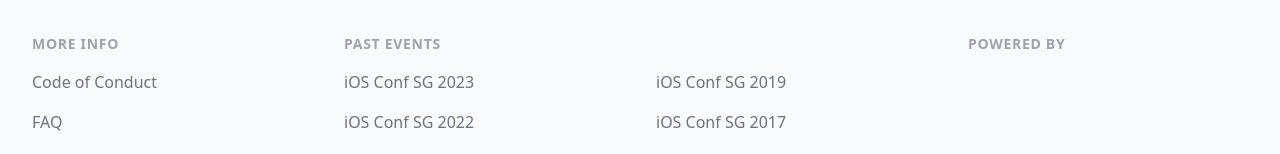
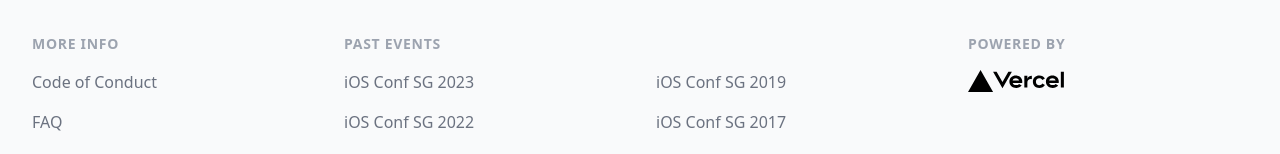
Before and after one commit to iOSConfSG/2024-website, a Next.js app: page / in a window 1280 px wide. Shown: the part 5129-5283 px from the top of the page. Built offline with nearby package versions, Linux system fonts and the light colour scheme; a web font is replaced by a local one.

Commit message:
Update link and fix image

```diff
--- a/src/components/section/Footer.js
+++ b/src/components/section/Footer.js
@@ -56,7 +56,16 @@
                   <Link href="https://vercel.com/new??utm_source=iosconfsg&utm_campaign=oss" legacyBehavior>
                     <div className="relative">
                         <a target="_blank" rel="noopener noreferrer">
-                          <Image className="mt-0 w-24" src="/images/vercel.svg" alt="Powered by Vercel" fill/>
+                          {/* <Image className="mt-0 w-24" src="/images/vercel.png" alt="Powered by Vercel" fill/> */}
+                          <Image
+                            src="/images/vercel.svg"
+                            layout="intrinsic"
+                            objectfit="cover"
+                            alt="Powered by Vercel"
+                            className="mt-0 w-24"
+                            height={256}
+                            width={58}
+                          />
                     </a>
                     </div>
                       </Link>
--- a/src/data/speakers.js
+++ b/src/data/speakers.js
@@ -53,7 +53,7 @@
     "name": "Rudrank Riyam",
     "company": "iOS Developer",
     "imageUrl": "/images/speakers/RudrankRiyam.jpg",
-    "companyUrl": "",
+    "companyUrl": "https://rryam.com",
     "twitter": "rudrankriyam",
     "linkedin": "",
     "shortBio": "Rudrank, a wordsmith and engineer making waves in the Apple universe. When not weaving magic with the Apple Music API and MusicKit, he's crafting compelling content for Apple Platforms. Get ready for an enlightening journey through the tech world with Rudrank.",
```
